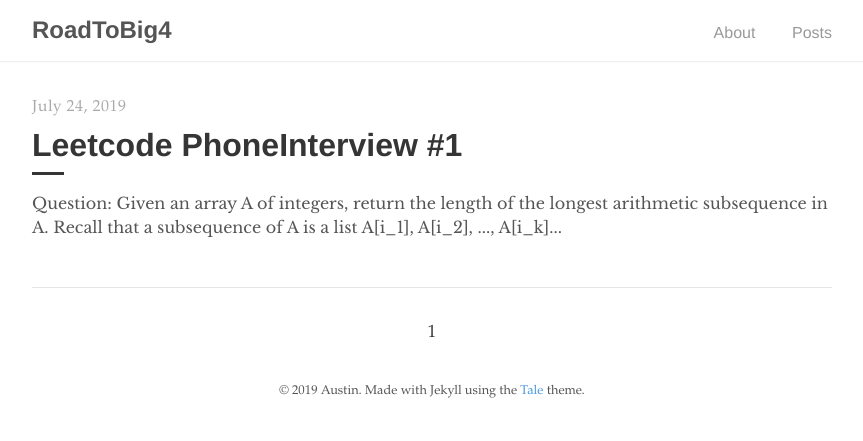
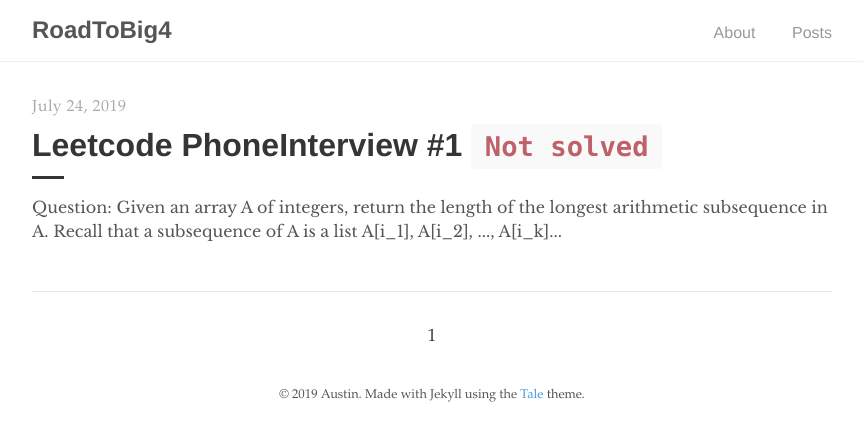
Before and after one commit to auspham/roadToBig4, a Jekyll site: the page built from index.html, in a window 1280 px wide. Shown: the top 441 px of the page, without its empty margins (208-1071 px from the left). Built offline with Jekyll 4.4.1, drawn with Linux system fonts in a browser that asks for light colours; the list of posts is cut into pages by our own code.

Commit message:
Update home.html

```diff
--- a/_layouts/home.html
+++ b/_layouts/home.html
@@ -7,7 +7,7 @@ layout: default
     <a href="{{ post.url | prepend: site.baseurl }}" class="catalogue-item">
       <div>
         <time datetime="{{ post.date }}" class="catalogue-time">{{ post.date | date: "%B %d, %Y" }}</time>
-        <h1 class="catalogue-title">{{ post.title }}</h1>
+        <h1 class="catalogue-title">{{ post.title }} <code class="highlighter-rouge"> {{ post.categories }} </code></h1>
         <div class="catalogue-line"></div>
 
         <p>
```
